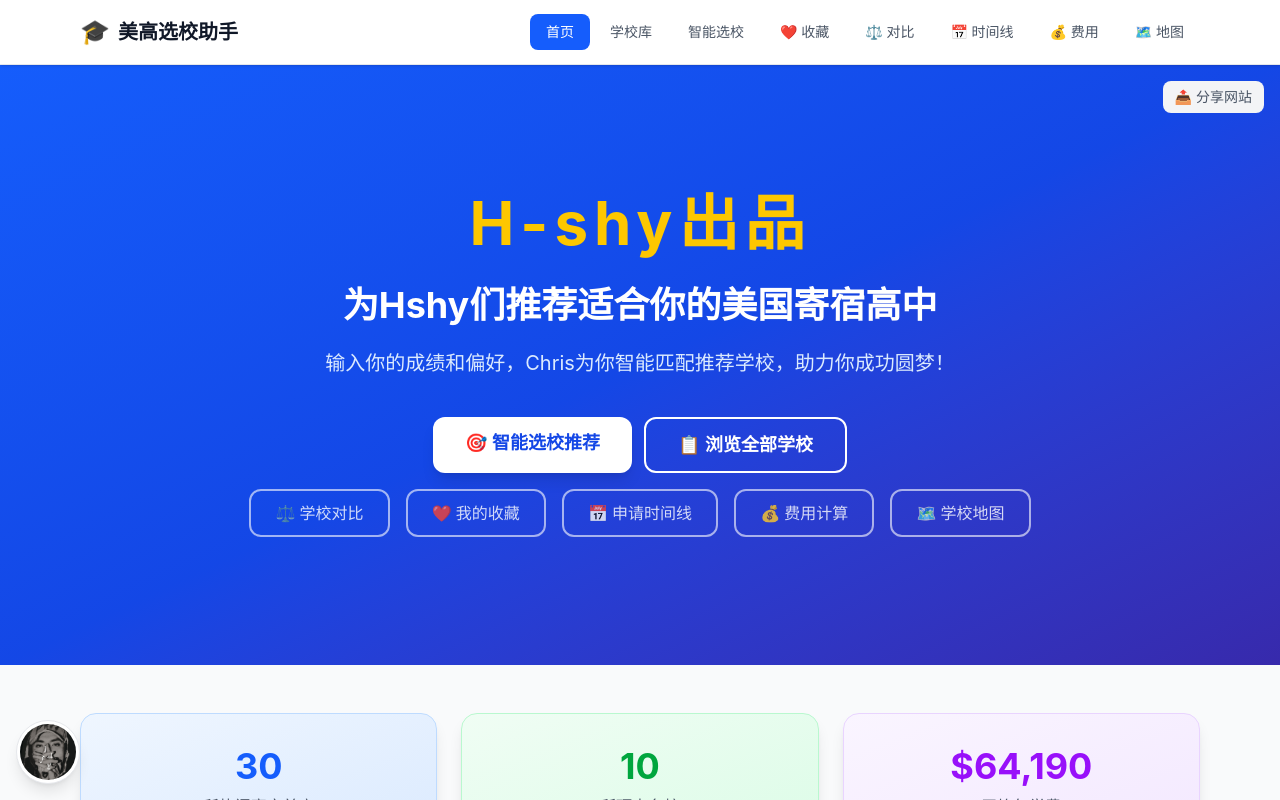
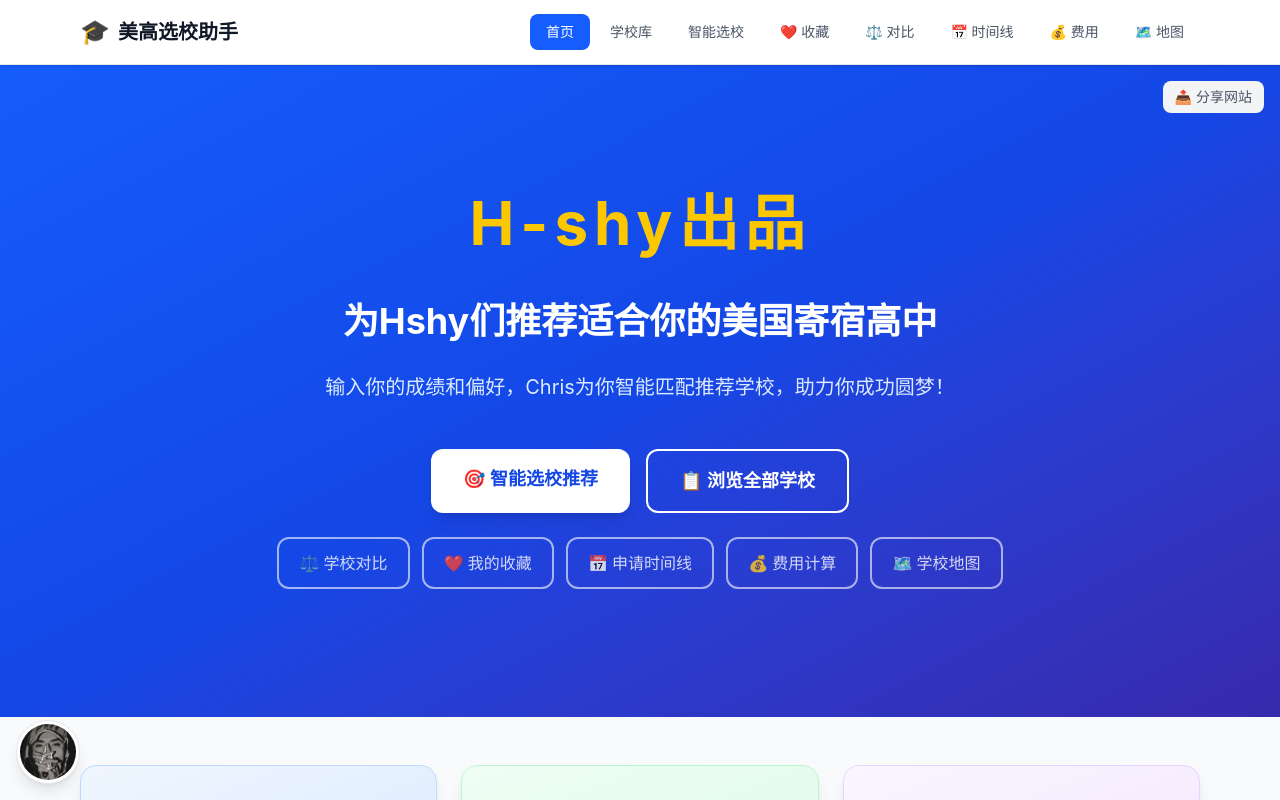
Before and after one commit to Hshyyy/meigao-helper, a React (Vite) app: page / in a window 1280 px wide. Shown: the top 800 px of the page. Built offline with nearby package versions, Linux system fonts and the light colour scheme.

Commit message:
首页各行间距优化，更舒适

```diff
--- a/src/pages/Home.tsx
+++ b/src/pages/Home.tsx
@@ -30,55 +30,55 @@ export default function Home() {
           <ShareButton url={window.location.origin} label="分享网站" />
         </div>
         <div className="max-w-6xl mx-auto px-4 py-32 text-center">
-          <p className="text-5xl md:text-6xl text-yellow-400 mb-8 font-bold tracking-widest">H-shy出品</p>
-          <h1 className="text-3xl md:text-4xl font-bold mb-6">
+          <p className="text-5xl md:text-6xl text-yellow-400 mb-12 font-bold tracking-widest">H-shy出品</p>
+          <h1 className="text-3xl md:text-4xl font-bold mb-8">
             为Hshy们推荐适合你的美国寄宿高中
           </h1>
-          <p className="text-xl text-blue-100 mb-10 max-w-2xl mx-auto">
+          <p className="text-xl text-blue-100 mb-12 max-w-2xl mx-auto">
             输入你的成绩和偏好，Chris为你智能匹配推荐学校，助力你成功圆梦！
           </p>
-          <div className="flex gap-3 justify-center flex-wrap">
+          <div className="flex gap-4 justify-center flex-wrap mb-6">
             <Link
               to="/recommend"
-              className="bg-white text-blue-700 px-6 md:px-8 py-3 rounded-xl font-semibold text-base md:text-lg hover:bg-blue-50 transition-colors no-underline shadow-lg"
+              className="bg-white text-blue-700 px-8 py-4 rounded-xl font-semibold text-lg hover:bg-blue-50 transition-colors no-underline shadow-lg"
             >
               🎯 智能选校推荐
             </Link>
             <Link
               to="/schools"
-              className="border-2 border-white text-white px-6 md:px-8 py-3 rounded-xl font-semibold text-base md:text-lg hover:bg-white/10 transition-colors no-underline"
+              className="border-2 border-white text-white px-8 py-4 rounded-xl font-semibold text-lg hover:bg-white/10 transition-colors no-underline"
             >
               📋 浏览全部学校
             </Link>
           </div>
-          <div className="flex gap-2 md:gap-4 justify-center flex-wrap mt-3 md:mt-4">
+          <div className="flex gap-3 justify-center flex-wrap">
             <Link
               to="/compare"
-              className="border-2 border-white/60 text-white/80 px-4 md:px-6 py-2 md:py-2.5 rounded-xl font-medium text-sm md:text-base hover:bg-white/10 transition-colors no-underline"
+              className="border-2 border-white/60 text-white/80 px-5 py-3 rounded-xl font-medium text-base hover:bg-white/10 transition-colors no-underline"
             >
               ⚖️ 学校对比
             </Link>
             <Link
               to="/favorites"
-              className="border-2 border-white/60 text-white/80 px-4 md:px-6 py-2 md:py-2.5 rounded-xl font-medium text-sm md:text-base hover:bg-white/10 transition-colors no-underline"
+              className="border-2 border-white/60 text-white/80 px-5 py-3 rounded-xl font-medium text-base hover:bg-white/10 transition-colors no-underline"
             >
               ❤️ 我的收藏
             </Link>
             <Link
               to="/timeline"
-              className="border-2 border-white/60 text-white/80 px-4 md:px-6 py-2 md:py-2.5 rounded-xl font-medium text-sm md:text-base hover:bg-white/10 transition-colors no-underline"
+              className="border-2 border-white/60 text-white/80 px-5 py-3 rounded-xl font-medium text-base hover:bg-white/10 transition-colors no-underline"
             >
               📅 申请时间线
             </Link>
             <Link
               to="/cost"
-              className="border-2 border-white/60 text-white/80 px-4 md:px-6 py-2 md:py-2.5 rounded-xl font-medium text-sm md:text-base hover:bg-white/10 transition-colors no-underline"
+              className="border-2 border-white/60 text-white/80 px-5 py-3 rounded-xl font-medium text-base hover:bg-white/10 transition-colors no-underline"
             >
               💰 费用计算
             </Link>
             <Link
               to="/map"
-              className="border-2 border-white/60 text-white/80 px-4 md:px-6 py-2 md:py-2.5 rounded-xl font-medium text-sm md:text-base hover:bg-white/10 transition-colors no-underline"
+              className="border-2 border-white/60 text-white/80 px-5 py-3 rounded-xl font-medium text-base hover:bg-white/10 transition-colors no-underline"
             >
               🗺️ 学校地图
             </Link>
```
